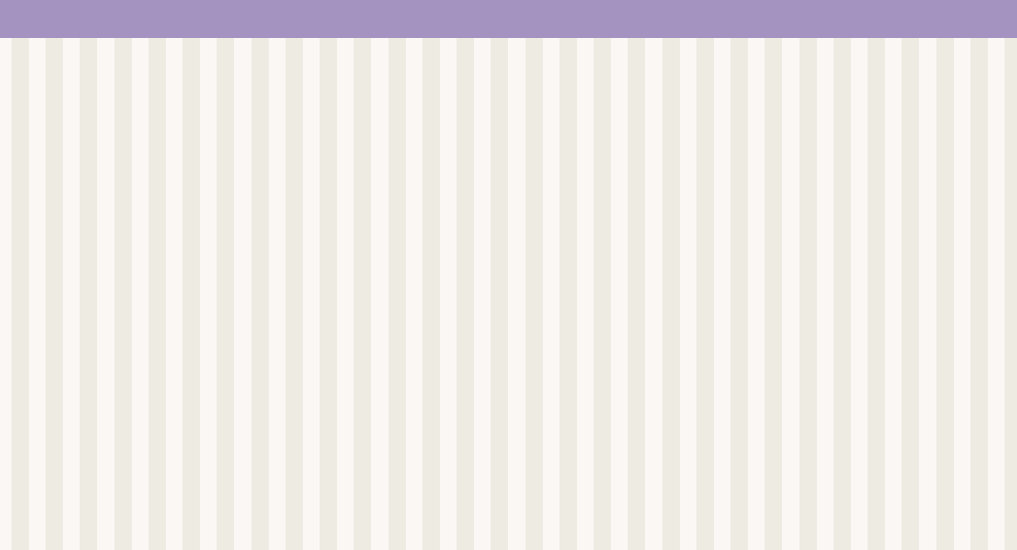
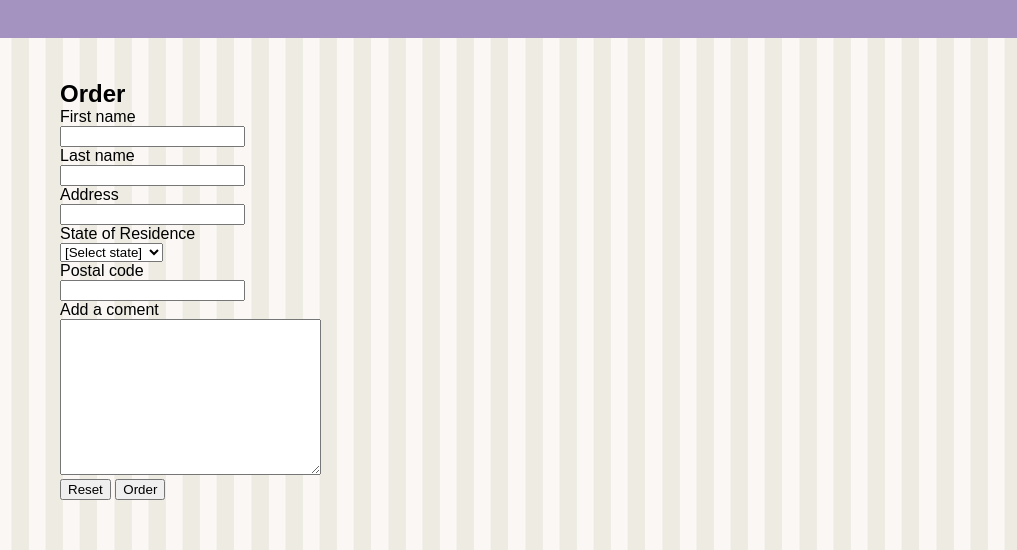
Before and after one commit to godwinmaga6/Building-website-with-HTML-CSS-Jscript, a plain HTML site: page order.html in a window 1280 px wide. Shown: the top 550 px of the page, 263-1280 px from the left. Drawn offline with Linux system fonts and the light colour scheme.

Commit message:
added form to oder.html page

```diff
--- a/order.html
+++ b/order.html
@@ -21,7 +21,70 @@
     <main> <!-- added main content of the page NOTE: This content is the primary content to SEO-->
         <aside><img src="images/logo.png" alt="Bethany's Pie Shop"></aside> <!-- added logo -->
         <article>
+           <h1>Order</h1>
+           <!-- input firstname -->
+           <form action="http://localhost:8080/api/post" method="POST">
+            <div class="input-group">
+                <div><label for="first-name">First name</label></div>
+                <div><input type="text" id="first-name" name="first-name"></div>
+            </div>
+            <!-- input lastname   -->
+            <div class="input-group">
+                <div><label for="last-name">Last name</label></div>
+                <div><input type="text" id="last-name" name="last-name"></div>
+            </div>
+            <!-- input address    -->
+            <div class="input-group">
+                <div><label for="address">Address</label></div>
+                <div><input type="text" id="address" name="address"></div>
+            </div>
+            <!-- select state   -->
+            <div class="input-group">
+                <div><label for="state">State of Residence</label></div>
+                <div>
+                    <select name="state" id="state">
+                        <option value="" selected>[Select state]</option>
+                        <option value="Alabama">Alabama</option>
+                        <option value="Kaduna">Kaduna</option>
+                        <option value="Zaria">Zaria</option>
+                        <option value="Mando">Mando</option>
+                        <option value="Lagos">Lagos</option>
+                        <option value="Los Angelous">Los Angelous</option>
+                        <option value="Alabama">Alabama</option>
+                        <option value="Kaduna">Kaduna</option>
+                        <option value="Zaria">Zaria</option>
+                        <option value="Mando">Mando</option>
+                        <option value="Lagos">Lagos</option>
+                        <option value="Los Angelous">Los Angelous</option>
+                        <option value="Alabama">Alabama</option>
+                        <option value="Kaduna">Kaduna</option>
+                        <option value="Zaria">Zaria</option>
+                        <option value="Mando">Mando</option>
+                        <option value="Lagos">Lagos</option>
+                        <option value="Los Angelous">Los Angelous</option>
+                        <option value="Alabama">Alabama</option>
+                        <option value="Kaduna">Kaduna</option>
+                        <option value="Zaria">Zaria</option>
+                        <option value="Mando">Mando</option>
+                        <option value="Lagos">Lagos</option>
+                        <option value="Los Angelous">Los Angelous</option>
+                    </select>
+                </div>
+            </div>
+            <!-- input postal code -->
+            <div class="input-group">
+                <div><label for="postal-code">Postal code</label></div>
+                <div><input type="text" id="postal-code" name="postal-code"></div>
+            </div>
 
+            <!-- input text area -->
+            <div class="input-group">
+                <div><label for="comments">Add a coment</label></div>
+                <div><textarea name="comments" id="comments" cols="30" rows="10"></textarea></div>
+            </div>
+            <input type="reset" value="Reset">
+            <input type="submit" value="Order">
+           </form>
         </article>
     </main>
     <footer>
```
